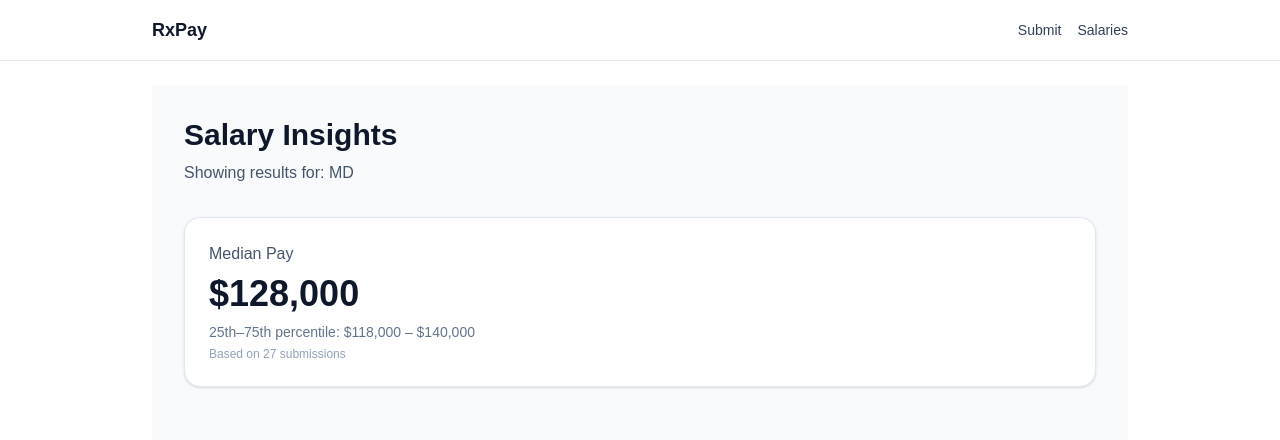
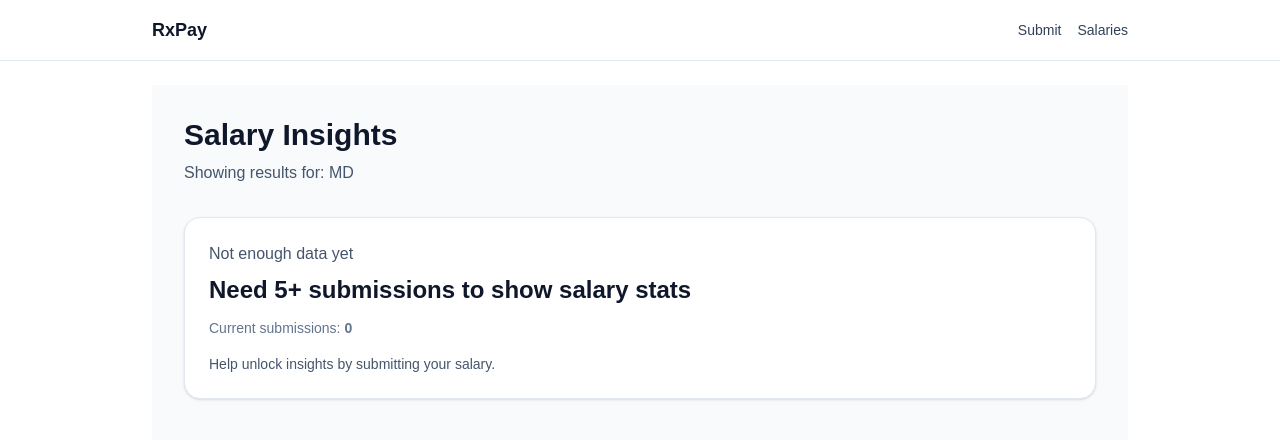
Before and after one commit to ladeleba/rxpay, a Next.js app: page /salaries in a window 1280 px wide. Shown: the top 440 px of the page. Built offline with nearby package versions, Linux system fonts and the light colour scheme; no server answers; the database is empty.

Commit message:
Add k-anonymity threshold for salary insights

```diff
--- /dev/null
+++ b/app/lib/supabaseClient.ts
@@ -0,0 +1,6 @@
+import { createClient } from "@supabase/supabase-js";
+
+export const supabase = createClient(
+  process.env.NEXT_PUBLIC_SUPABASE_URL!,
+  process.env.NEXT_PUBLIC_SUPABASE_ANON_KEY!
+);
--- a/app/salaries/page.tsx
+++ b/app/salaries/page.tsx
@@ -1,3 +1,20 @@
+import { createClient } from "@supabase/supabase-js";
+
+const supabase = createClient(
+  process.env.NEXT_PUBLIC_SUPABASE_URL!,
+  process.env.NEXT_PUBLIC_SUPABASE_ANON_KEY!
+);
+
+function toAnnual(row: any) {
+  if (row.pay_type === "hourly" && row.hourly_rate != null) {
+    return Number(row.hourly_rate) * 40 * 52;
+  }
+  if (row.pay_type === "salary" && row.annual_salary != null) {
+    return Number(row.annual_salary);
+  }
+  return null;
+}
+
 export default async function SalariesPage({
   searchParams,
 }: {
@@ -6,18 +23,66 @@ export default async function SalariesPage({
   const { state } = await searchParams;
   const stateCode = (state || "MD").toUpperCase();
 
+  const { data, error } = await supabase
+    .from("salary_submissions")
+    .select("*")
+    .eq("state", stateCode);
+
+  if (error) {
+    return (
+      <main className="min-h-screen bg-slate-50 p-8">
+        <h1 className="text-3xl font-bold text-slate-900">Salary Insights</h1>
+        <p className="mt-3 text-red-600">Error: {error.message}</p>
+      </main>
+    );
+  }
+
+  const annualized = (data || [])
+    .map(toAnnual)
+    .filter((v): v is number => typeof v === "number" && Number.isFinite(v));
+
+  const count = annualized.length;
+
+  // ✅ K-anonymity threshold
+  const MIN_COUNT = 5;
+
   return (
     <main className="min-h-screen bg-slate-50 p-8">
       <h1 className="text-3xl font-bold text-slate-900">Salary Insights</h1>
       <p className="mt-2 text-slate-600">Showing results for: {stateCode}</p>
 
       <div className="mt-8 bg-white p-6 rounded-2xl shadow-sm border border-slate-200">
-        <p className="text-slate-600">Median Pay</p>
-        <h2 className="text-4xl font-bold text-slate-900 mt-2">$128,000</h2>
-        <p className="mt-2 text-sm text-slate-500">
-          25th–75th percentile: $118,000 – $140,000
-        </p>
-        <p className="mt-1 text-xs text-slate-400">Based on 27 submissions</p>
+        {count < MIN_COUNT ? (
+          <>
+            <p className="text-slate-600">Not enough data yet</p>
+            <h2 className="text-2xl font-bold text-slate-900 mt-2">
+              Need {MIN_COUNT}+ submissions to show salary stats
+            </h2>
+            <p className="mt-3 text-sm text-slate-500">
+              Current submissions: <span className="font-semibold">{count}</span>
+            </p>
+            <p className="mt-4 text-sm text-slate-600">
+              Help unlock insights by submitting your salary.
+            </p>
+          </>
+        ) : (
+          (() => {
+            const sorted = [...annualized].sort((a, b) => a - b);
+            const median = sorted[Math.floor(sorted.length / 2)];
+
+            return (
+              <>
+                <p className="text-slate-600">Median Annualized Pay</p>
+                <h2 className="text-4xl font-bold text-slate-900 mt-2">
+                  ${median.toLocaleString()}
+                </h2>
+                <p className="mt-2 text-xs text-slate-400">
+                  Based on {count} submissions
+                </p>
+              </>
+            );
+          })()
+        )}
       </div>
     </main>
   );
--- a/app/submit/page.tsx
+++ b/app/submit/page.tsx
@@ -1,6 +1,7 @@
 "use client";
 
 import { useState } from "react";
+import { supabase } from "../lib/supabaseClient";
 
 export default function SubmitPage() {
   const [role, setRole] = useState("retail");
@@ -10,10 +11,45 @@ export default function SubmitPage() {
   const [hourlyRate, setHourlyRate] = useState("");
   const [annualSalary, setAnnualSalary] = useState("");
   const [employer, setEmployer] = useState("");
+  const [loading, setLoading] = useState(false);
 
-  const onSubmit = (e: React.FormEvent) => {
+  const onSubmit = async (e: React.FormEvent) => {
     e.preventDefault();
-    alert("Submitted (next step: save to database)");
+
+    if (!years || (payType === "hourly" && !hourlyRate) || (payType === "salary" && !annualSalary)) {
+      alert("Please complete all required fields.");
+      return;
+    }
+
+    setLoading(true);
+
+    const payload: any = {
+      role,
+      state: stateCode,
+      years_experience: Number(years),
+      pay_type: payType,
+      employer: employer.trim() || null,
+      hourly_rate: payType === "hourly" ? Number(hourlyRate) : null,
+      annual_salary: payType === "salary" ? Number(annualSalary) : null,
+    };
+
+    const { error } = await supabase
+      .from("salary_submissions")
+      .insert(payload);
+
+    setLoading(false);
+
+    if (error) {
+      alert(`Error: ${error.message}`);
+      return;
+    }
+
+    alert("Submitted successfully 🎉");
+
+    setYears("");
+    setHourlyRate("");
+    setAnnualSalary("");
+    setEmployer("");
   };
 
   return (
@@ -124,8 +160,11 @@ export default function SubmitPage() {
           />
         </div>
 
-        <button className="w-full rounded-xl bg-slate-900 text-white py-3 font-semibold">
-          Submit Anonymously
+        <button
+          disabled={loading}
+          className="w-full rounded-xl bg-slate-900 text-white py-3 font-semibold disabled:opacity-50"
+        >
+          {loading ? "Submitting..." : "Submit Anonymously"}
         </button>
       </form>
     </main>
--- a/package.json
+++ b/package.json
@@ -9,6 +9,7 @@
     "lint": "eslint"
   },
   "dependencies": {
+    "@supabase/supabase-js": "^2.98.0",
     "next": "16.1.6",
     "react": "19.2.3",
     "react-dom": "19.2.3"
```
Also changed, not shown: 1 other file (tests, documents, lock files or other folders).
